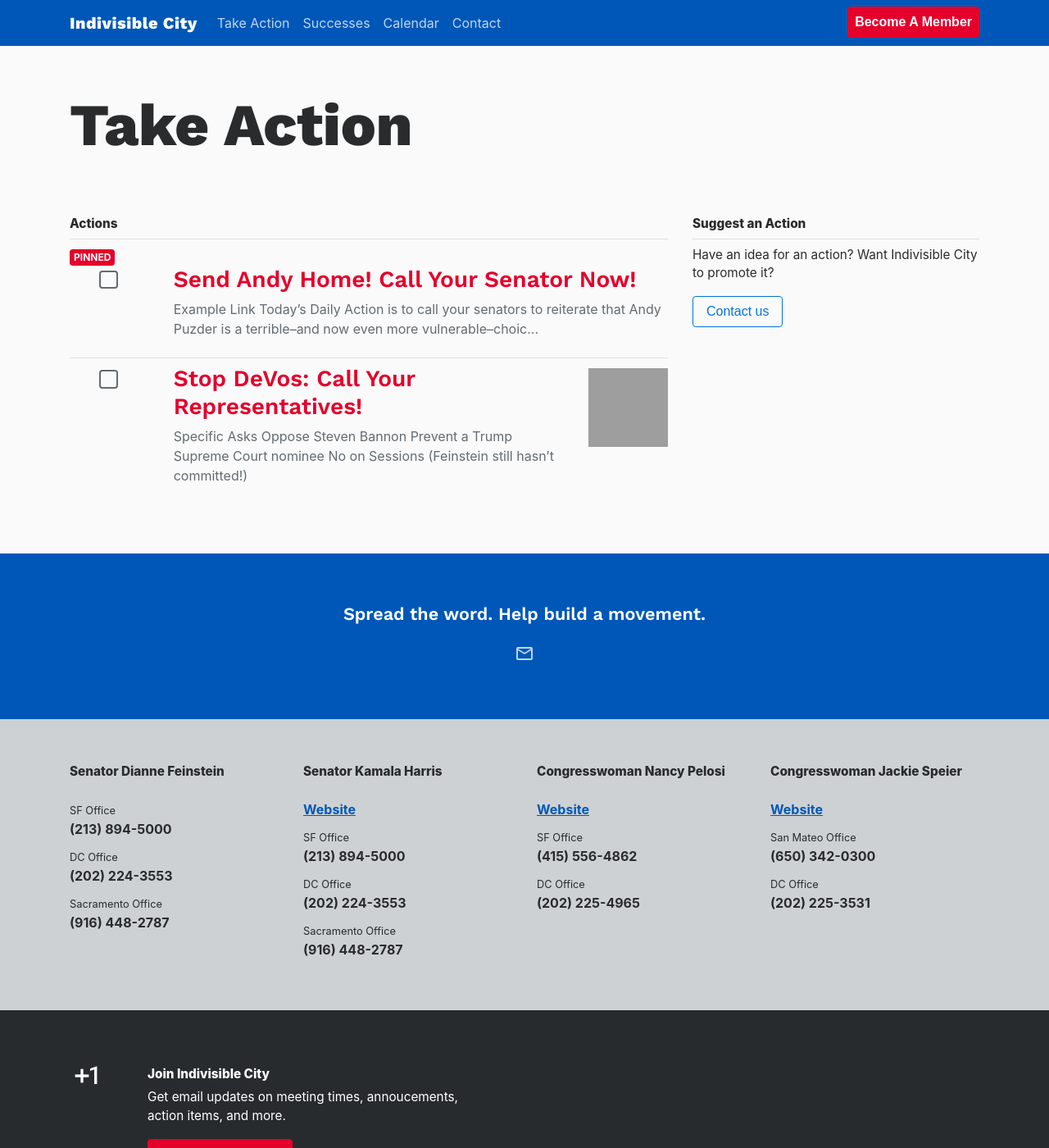
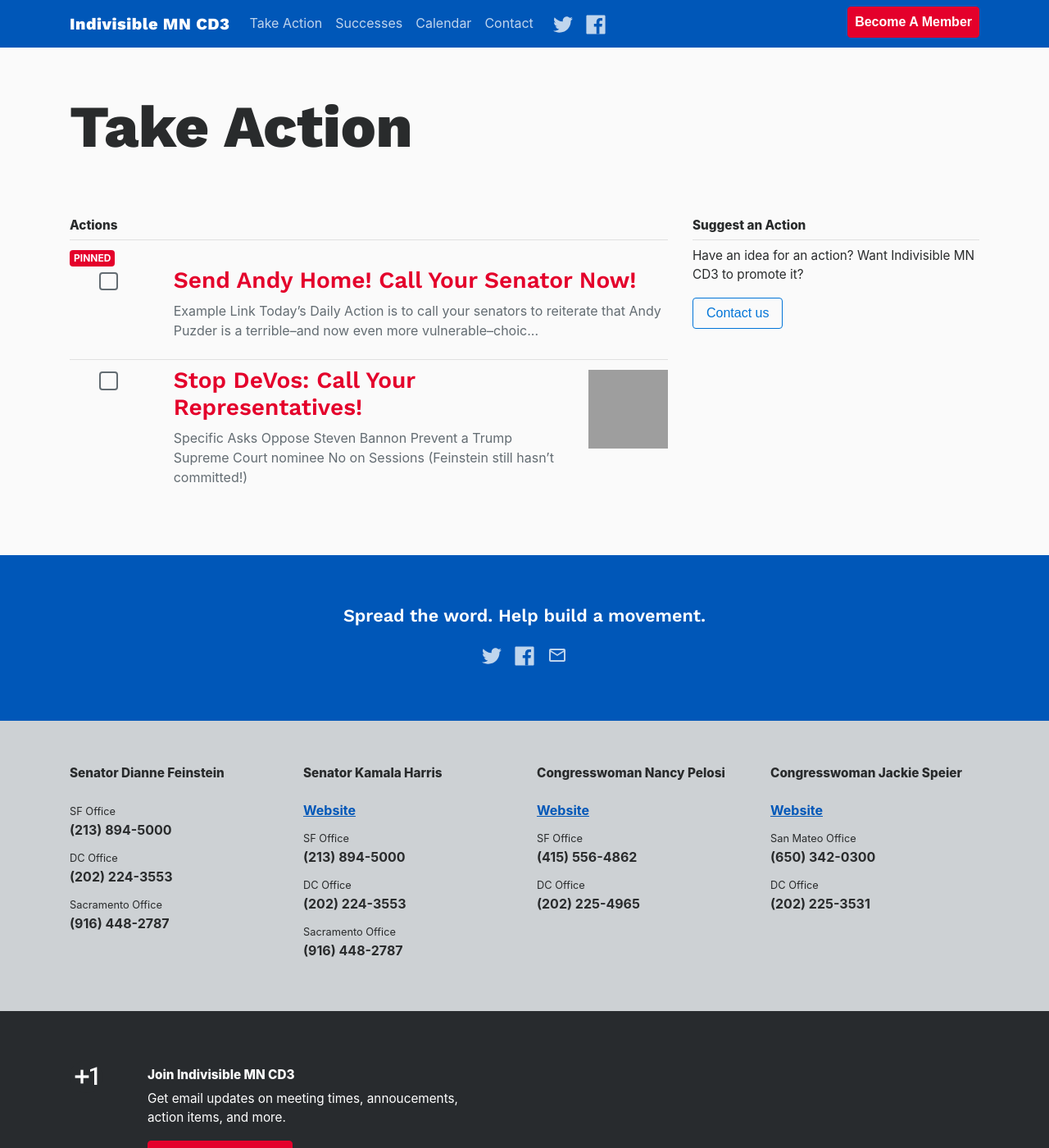
Before and after one commit to IndivisibleTemplate/BasicTemplate, a Jekyll site: the page built from actions.md, in a window 1280 px wide and 1400 px high. Shown: the whole window at 82% size. Built offline with Jekyll 4.4.1, drawn with Linux system fonts in a browser that asks for light colours; nearby versions of some CDN libraries; comment, search, counter and statistics services are not loaded; some of the changed lines change nothing that is shown; grey boxes are pictures that could not be loaded.

Commit message:
Updated Config

```diff
--- a/_config.yml
+++ b/_config.yml
@@ -1,5 +1,5 @@
 ---
-title: Indivisible City
+title: Indivisible MN CD3
 timezone: UTC
 collections:
   posts:
@@ -57,15 +57,21 @@
   values:
     main-image:
     mailchimp-form-embed:
-subtitle: We are thousands of local citizens resisting the Trump agenda through civic
-  action.
+subtitle: |-
+  We are engaged, patriotic citizens whose mission is to help constituents in Third Congressional District become involved in the political process, and educate these constituents that:
+
+  Each citizen has a role and responsibility in the American political process;
+
+  Our democracy works best when we collectively hold our elected officials accountable for their legislative positions and voting records.
+
+  We are inspired by the ideas set forth by the national Indivisible movement.
 email:
 baseurl:
 url:
-twitter_username:
-facebook_username:
+twitter_username: https://twitter.com/IndivisibleMN03
+facebook_username: https://www.facebook.com/groups/1846023959014280/
 background-image: "/uploads/31773994174_c2e5706218_k.jpg"
-member-count: '100'
+member-count: 100
 footer-title: Spread the word. Help build a movement.
 markdown: kramdown
 gems:
```
